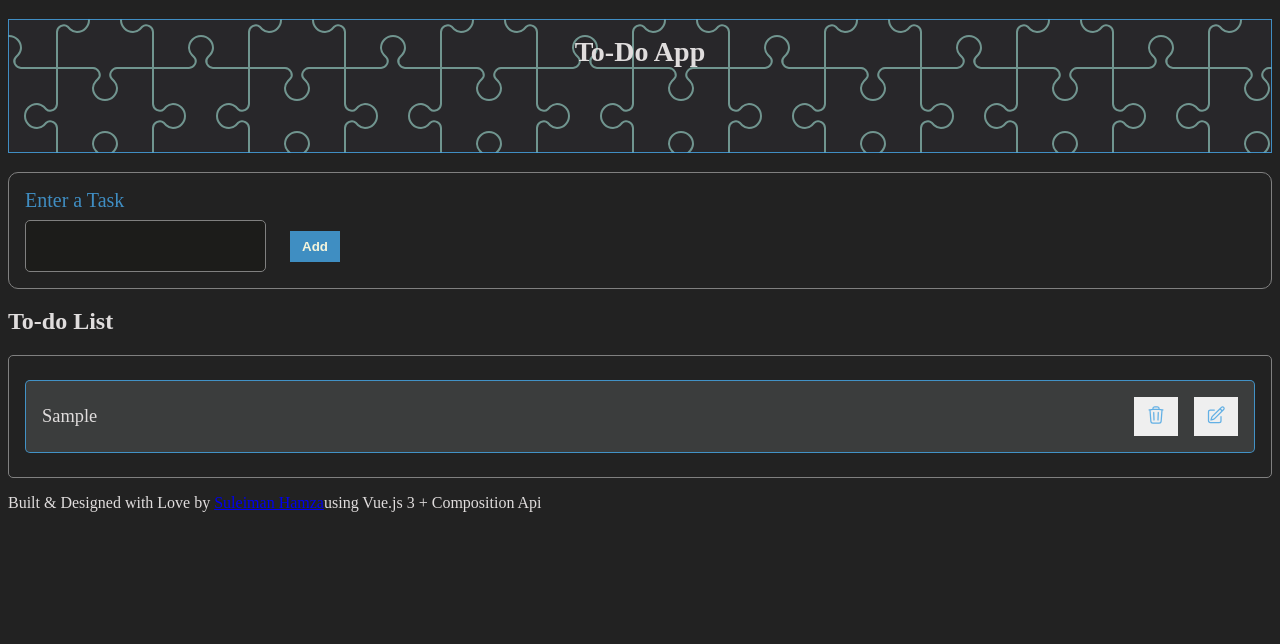
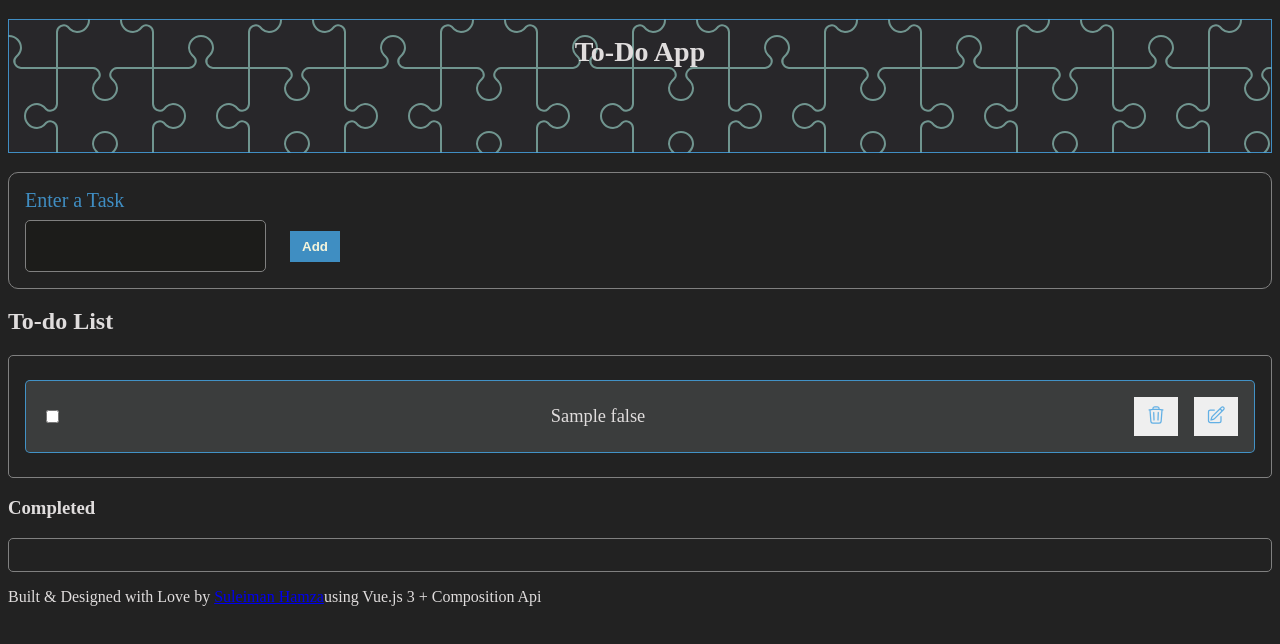
Before and after one commit to suleiman-hamza/To-Do-App, a Vue app: page / in a window 1280 px wide. Both pictures are taken after typing "Sample" into the empty fields and a click on the button "Add". Shown: the top 644 px of the page. Built offline with nearby package versions, Linux system fonts and the light colour scheme.

Commit message:
completed todo functionality

```diff
--- a/src/components/Lists.vue
+++ b/src/components/Lists.vue
@@ -1,7 +1,8 @@
 <template>
     <li v-for="(item, index) in todos" :key="index">
-        <span v-if="!item.isEditng" >
-            {{ item.text }}
+        <input type="checkbox" @change="move(index)" id="check" v-model="item.done">
+        <span v-if="!item.isEditng">
+            {{ item.text }} {{ item.done }}
         </span>
         <input
             type="text"
@@ -24,8 +25,11 @@ import UpdateButton from './UpdateButton.vue'
 
 let props = defineProps({
     todo: String,
-    todos: Array
+    todos: Array,
+    targetArray: Array
 })
+
+let emits = defineEmits(['handleMove'])
 
 // delete a task, emmitted from removebutton.vue,
 //confirm delete then use array splice methhod withindex to delete.
@@ -59,6 +63,11 @@ const updateTodo = (index) => {
         alert('please enter an item')
     }
 }
+// emit handleMove from radio checkbox
+const move = (index) => {
+  emits('handleMove', index)
+}
+
 </script>
 <style scoped>
 li {
@@ -78,4 +87,7 @@ li {
     display: flex;
     gap: 1rem;
 }
+button.radio{
+    color: blue;
+}
 </style>
--- a/src/components/Todo-list.vue
+++ b/src/components/Todo-list.vue
@@ -5,23 +5,16 @@ import Lists from './Lists.vue';
 import { ref, onMounted, watch, computed } from 'vue'
 
 onMounted(() => {
-    todos.value = JSON.parse(localStorage.getItem('todos')) || []
-
-    // const sortedTodos = computed(()=> {
-    //     return todos.value.sort(a, b) {
-    //         return a
-    //     }
-    // })
+    todos.value = JSON.parse(localStorage.getItem('todos')) || [];
+    targetArray.value = JSON.parse(localStorage.getItem('Completed')) || [];
 })
 
 const todo = ref('')
 const todos = ref([])
 const count = ref(0)
 
-
-
-
-// create a function to encapsulate this tasks
+// completed task array
+const targetArray = ref([])
 
 watch(todos, (newValue) =>  {
     localStorage.setItem('todos', JSON.stringify(newValue))
@@ -31,20 +24,54 @@ watch(count, newValue => {
     localStorage.setItem('Count', newValue)
 })
 
+watch(targetArray, (newValue) => {
+    localStorage.setItem('Completed', JSON.stringify(newValue))
+}, { deep: true })
+
 const addMyTodo = (message) => {
 // check if todo entry is empty, then push the entered todo text and other properties
     if (todo.value.trim() !== "") {
         todos.value.unshift({
             text: todo.value,
             isEditng: false,
-            editedText: ""
+            editedText: "",
+            done: false
         })
     } else {
         alert('enter valid string')
     }
-    count.value++
+    todo.value = "";
+}
 
-    todo.value = "";
+// move handler to push out an element to the completed section
+const move = (index) => {
+    if (todos.value[index].done) {
+        const itemToMove = todos.value[index]
+        console.log(itemToMove) // comment: itemToMove targets an elem from todos using index param
+        todos.value.splice(index, 1)
+
+        pushItem(itemToMove)
+    }
+}
+
+// this part actually does the job of pushing to the completed section
+const pushItem = (item) =>{
+    targetArray.value.unshift(item)
+}
+
+// undo handler to push from targetArray back to original todos Array
+const undoMove = (index) => {
+    console.log(index)
+    if (!targetArray.value[index].done) {
+        const moveElem = targetArray.value[index]
+        targetArray.value.splice(index, 1)
+
+        undoItem(moveElem)
+    }
+}
+
+const undoItem = (item) => {
+    todos.value.unshift(item)
 }
 </script>
 
@@ -57,13 +84,24 @@ const addMyTodo = (message) => {
     <section>
         <h2>To-do List</h2>
         <ul class="list">
-            <Lists :todo="todo" :todos="todos" />
+            <Lists :todo="todo" :todos="todos" :targetArray="targetArray" @handle-move="move"/>
+        </ul>
+    </section>
+    <section class="completed">
+        <h3>Completed</h3>
+        <ul>
+            <li v-for="(alias, index) in targetArray">
+                <input type="checkbox" @change="undoMove(index)" name="checkbox" v-model="alias.done">
+                <span>{{ alias.text }}</span>
+                <!--delte later v-model value of -->
+                <p>{{ alias.done }}</p>
+            </li>
         </ul>
     </section>
 </template>
 
 <style scoped>
-label {
+label, .completed li {
     display: block;
     font-size: 1.25rem;
     padding-bottom: 0.5rem;
```
